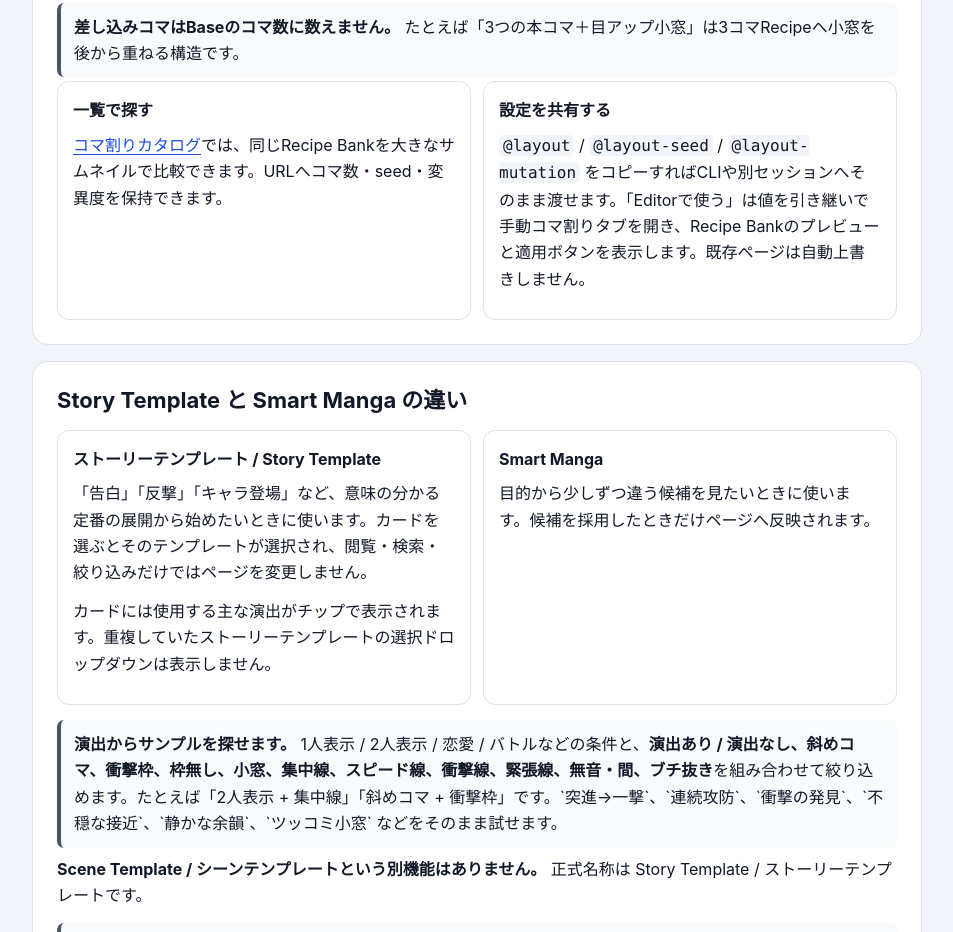
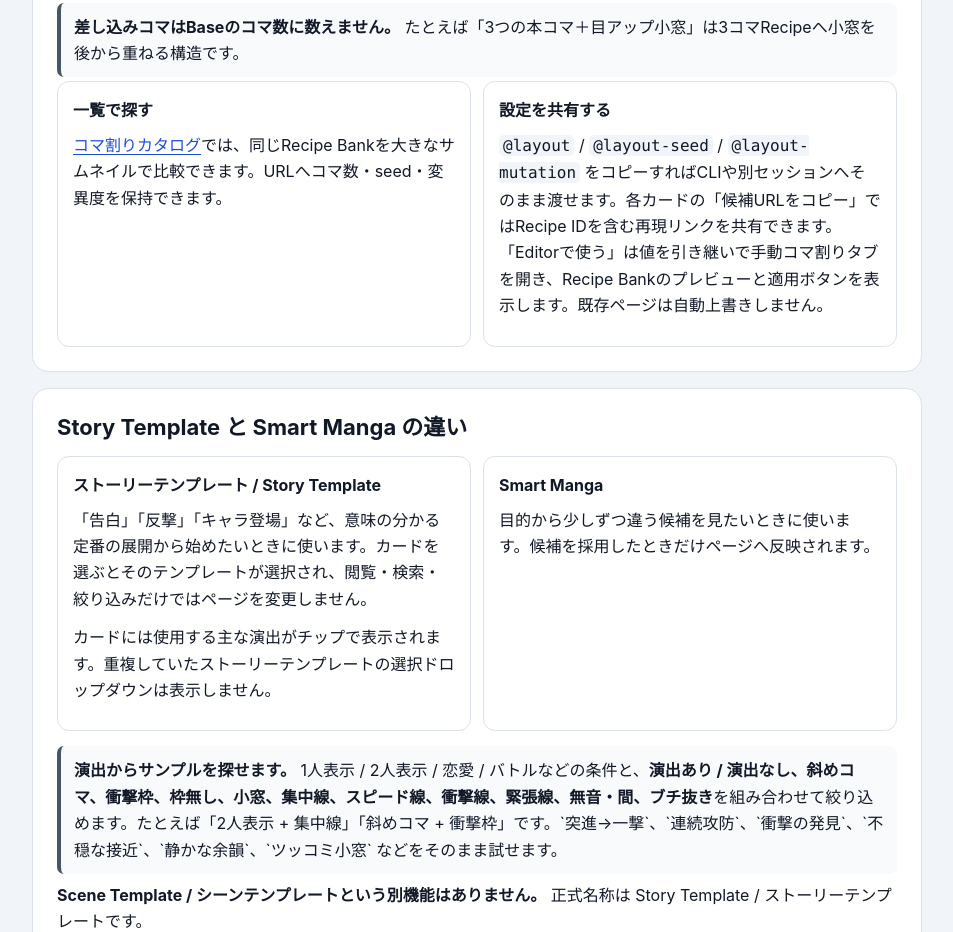
Before and after one commit to c-a-p-engineer/manga-blueprint-studio, a website built with Vite: page web/guide.html in a window 1280 px wide. Shown: the part 4229-5161 px from the top of the page, without its empty margins (290-1243 px from the left). Built offline with nearby package versions, Linux system fonts and the light colour scheme.

Commit message:
docs: add catalog candidate URL sharing

```diff
--- a/web/guide.html
+++ b/web/guide.html
@@ -155,7 +155,7 @@
         <div class="callout"><strong>差し込みコマはBaseのコマ数に数えません。</strong> たとえば「3つの本コマ＋目アップ小窓」は3コマRecipeへ小窓を後から重ねる構造です。</div>
         <div class="compare">
           <article><h3>一覧で探す</h3><p><a href="./layout-catalog.html">コマ割りカタログ</a>では、同じRecipe Bankを大きなサムネイルで比較できます。URLへコマ数・seed・変異度を保持できます。</p></article>
-          <article><h3>設定を共有する</h3><p><code>@layout</code> / <code>@layout-seed</code> / <code>@layout-mutation</code> をコピーすればCLIや別セッションへそのまま渡せます。「Editorで使う」は値を引き継いで手動コマ割りタブを開き、Recipe Bankのプレビューと適用ボタンを表示します。既存ページは自動上書きしません。</p></article>
+          <article><h3>設定を共有する</h3><p><code>@layout</code> / <code>@layout-seed</code> / <code>@layout-mutation</code> をコピーすればCLIや別セッションへそのまま渡せます。各カードの「候補URLをコピー」ではRecipe IDを含む再現リンクを共有できます。「Editorで使う」は値を引き継いで手動コマ割りタブを開き、Recipe Bankのプレビューと適用ボタンを表示します。既存ページは自動上書きしません。</p></article>
         </div>
       </section>
 
```
